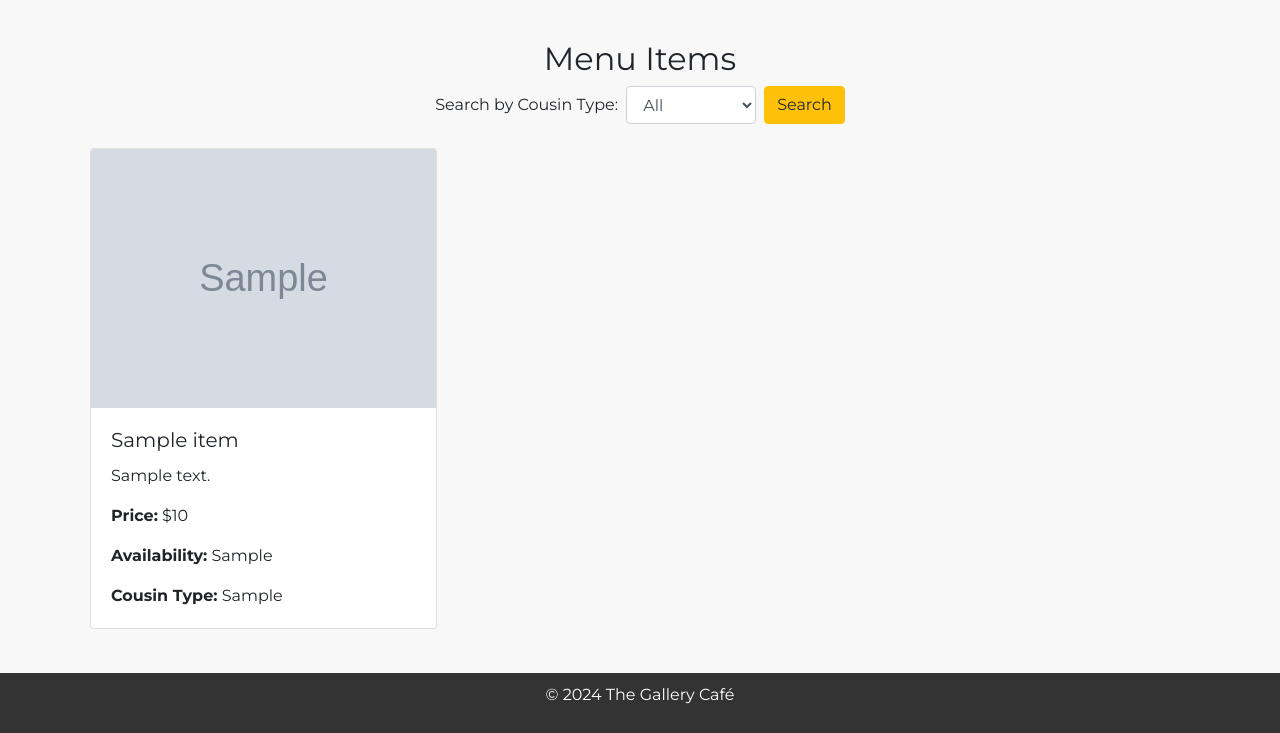
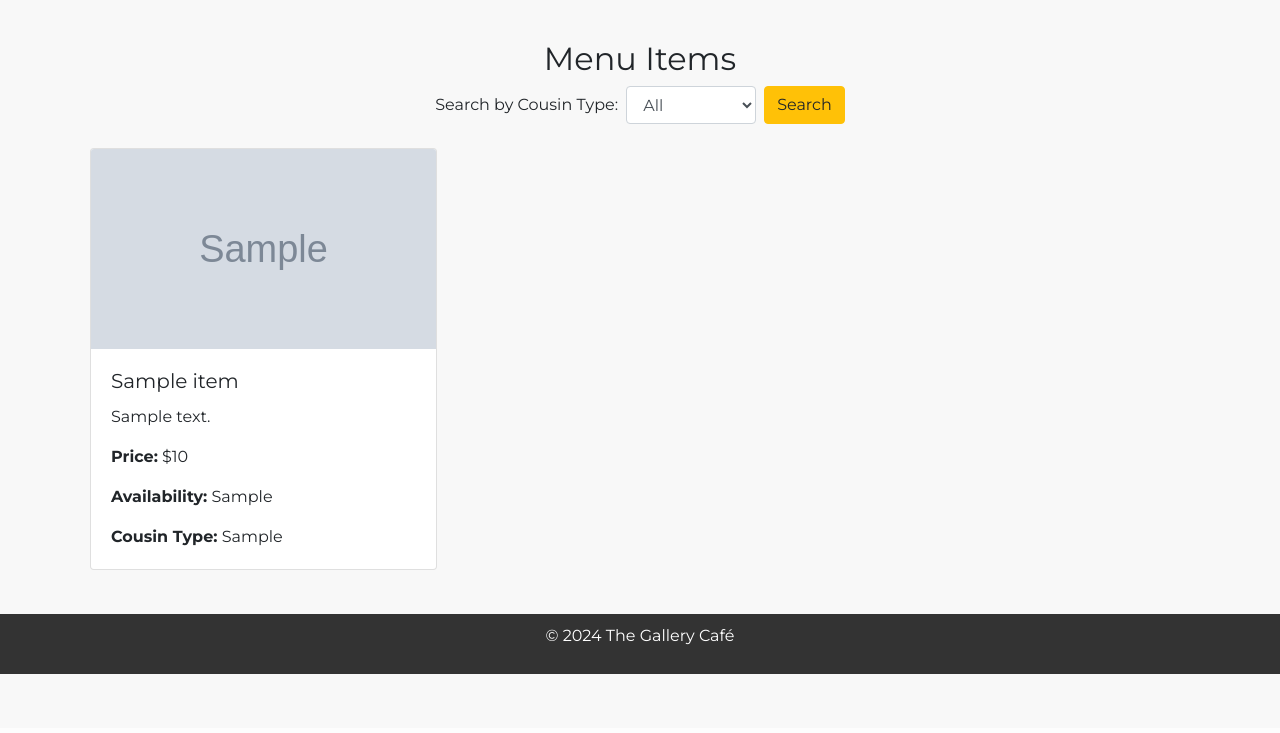
Before and after one commit to saranga97/gallery_cafe, a PHP site: page /view_menu_items.php in a window 1280 px wide. Shown: the part 72-805 px from the top of the page. After the commit the page ends 746 px from the top, so only its background shows below. Run offline with PHP 8.4, Linux system fonts and the light colour scheme; the visitor is signed in with stand-in values (Sample User, id 1); tables that the repository leaves empty or names only in its code hold one stand-in row (values such as "Sample post"); grey boxes marked "Sample" are stand-in pictures; some libraries are stand-ins or nearby versions.

Commit message:
menu item card styles changed

```diff
--- a/css/styles.css
+++ b/css/styles.css
@@ -359,3 +359,27 @@ body{
     top: 0;
     right: 0;
 }
+
+------------------
+Food item cards
+-----------------
+
+.card {
+  height: 100%;
+  display: flex;
+  flex-direction: column;
+  justify-content: space-between;
+  box-shadow: 0 0 10px rgba(0, 0, 0, 0.1);
+}
+
+.card-body {
+  flex: 1;
+  display: flex;
+  flex-direction: column;
+  justify-content: space-between;
+}
+
+.card-img-top {
+  height: 200px;
+  object-fit: cover;
+}
```
